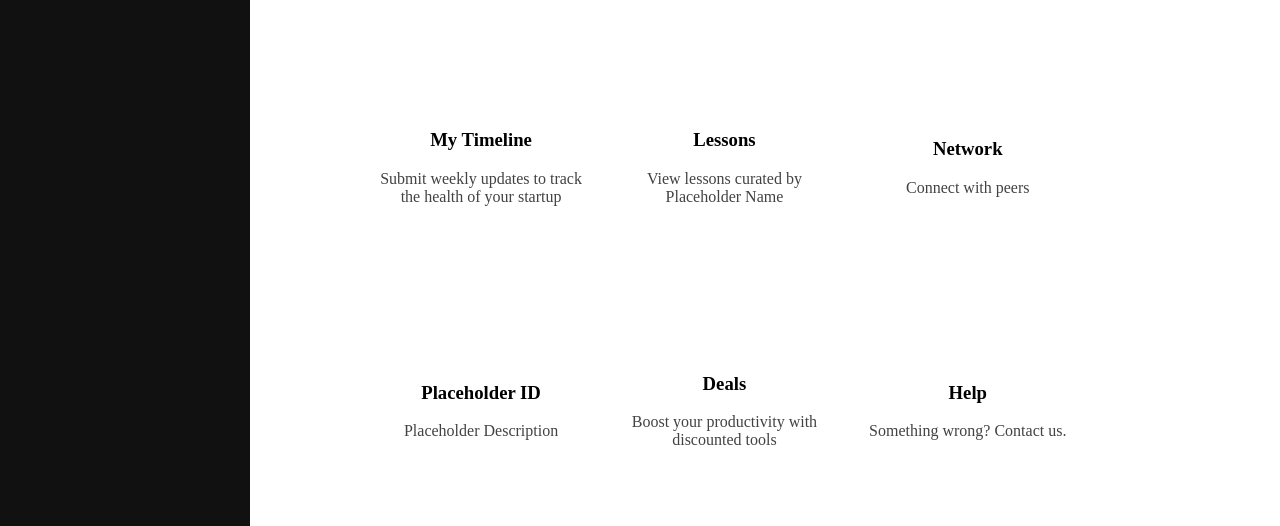
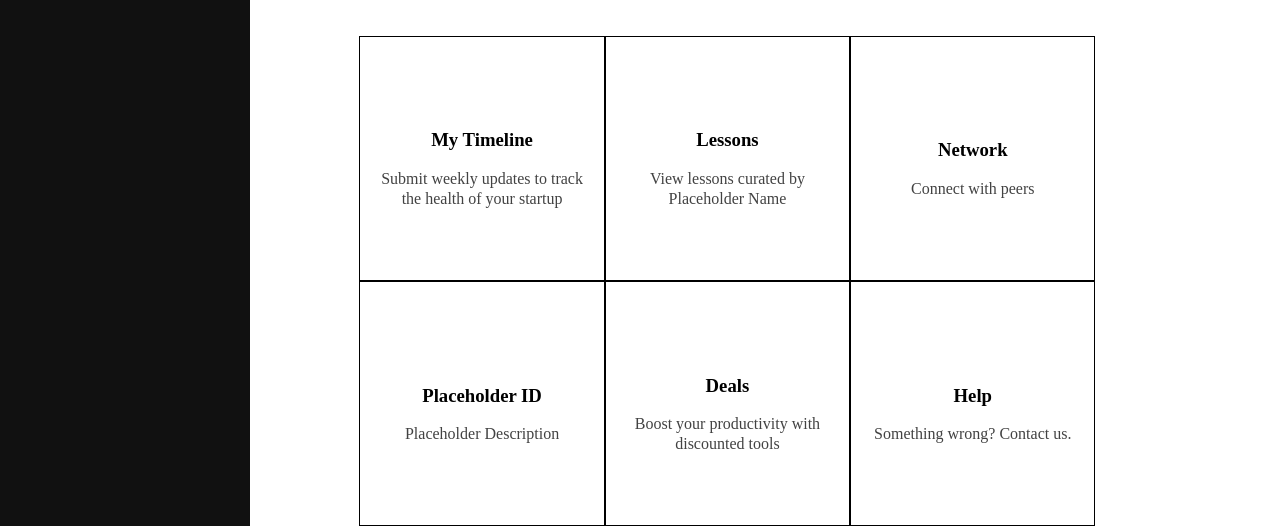
Before and after one commit to jamesskylor/Dashboard, a plain HTML site: page dashboard-index.html in a window 1280 px wide. Shown: the part 302-828 px from the top of the page. Drawn offline with nearby package versions, Linux system fonts and the light colour scheme; a web font is replaced by a local one.

Commit message:
Runnin low on battery so just committing everything

```diff
--- a/dashboard-index.html
+++ b/dashboard-index.html
@@ -80,6 +80,9 @@
                 background-color: #FFFFFF;
                 position: relative;
                 overflow: hidden;
+
+                border: 1px solid #000000;
+                line-height: 20px;
 
                 /*Background Image*/
 
```
